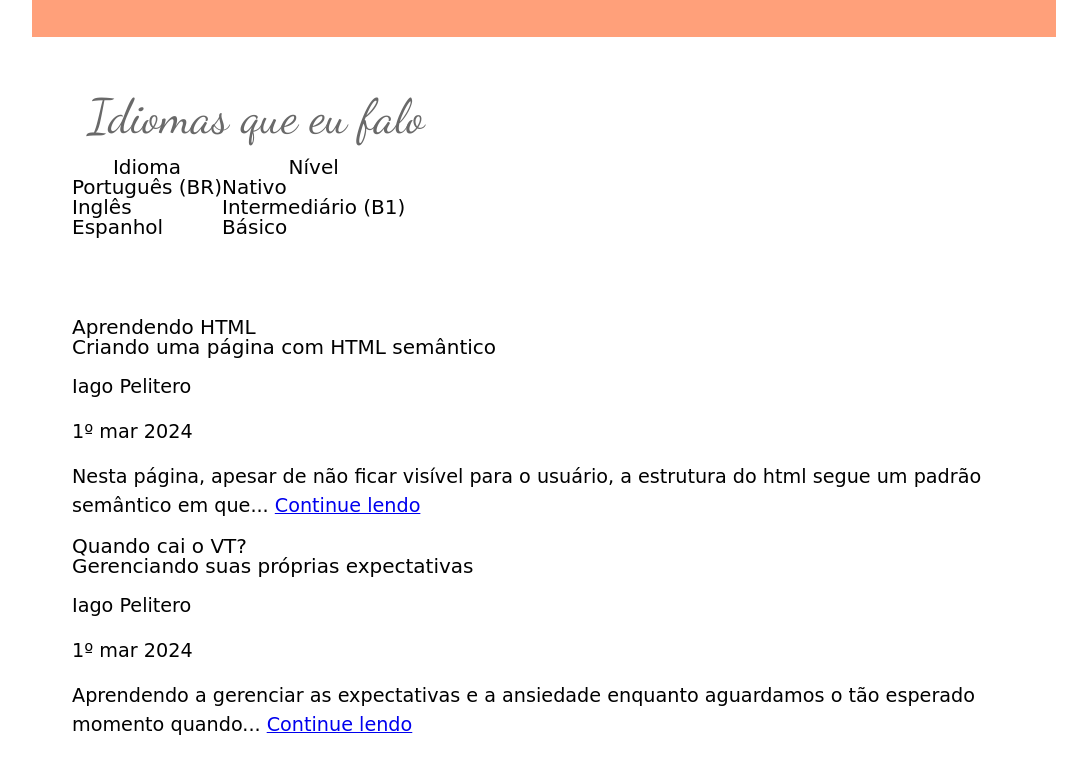
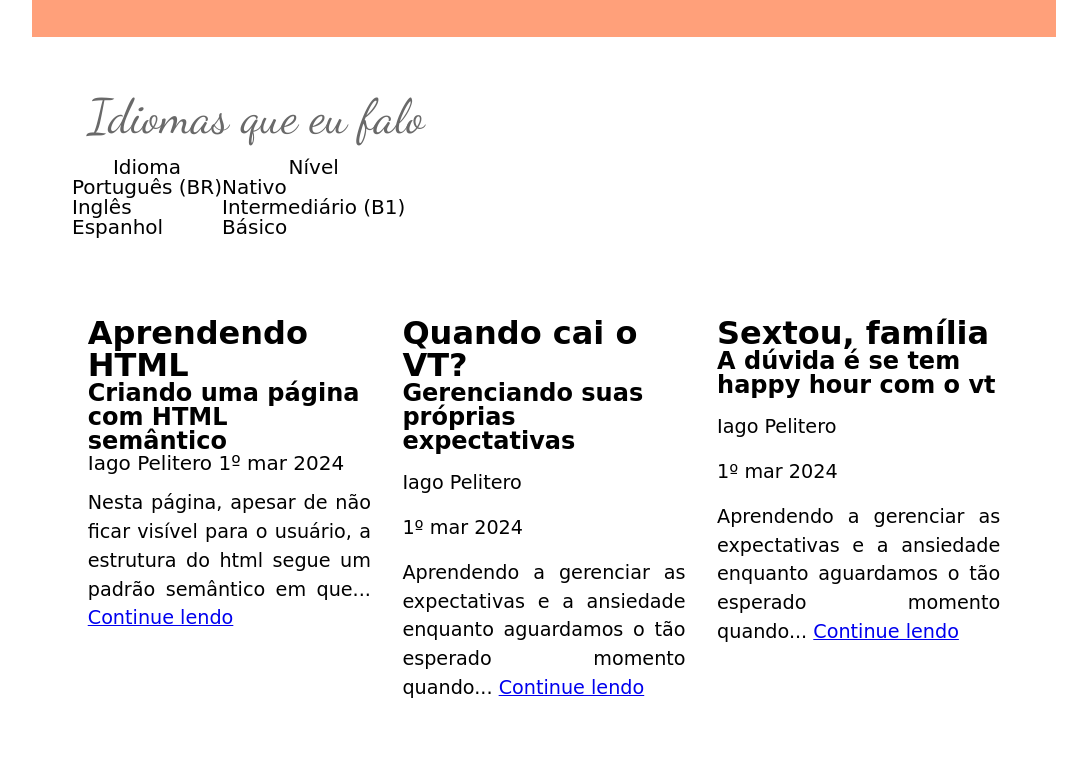
Before and after one commit to IagoPelitero/meu_curriculo, a plain HTML site: page index.html in a window 1280 px wide. Shown: the part 3215-3989 px from the top of the page, without its empty margins (96-1183 px from the left). Drawn offline with Linux system fonts and the light colour scheme; a web font is replaced by a local one.

Commit message:
presta mais atencao

```diff
--- a/index.html
+++ b/index.html
@@ -182,8 +182,8 @@
             <header>
                 <h1>Aprendendo HTML</h1>
                 <h2>Criando uma página com HTML semântico</h2>
-                <p>Iago Pelitero</p>
-                <p>1º mar 2024</p>
+                <span>Iago Pelitero</span>
+                <span>1º mar 2024</span>
             </header>
             <p>Nesta página, apesar de não ficar visível para o usuário, a estrutura do html segue um padrão semântico em que... <span><a href="#soft_skills">Continue lendo</a></span></p>
         </article>
@@ -197,9 +197,29 @@
             </header>
             <p>Aprendendo a gerenciar as expectativas e a ansiedade enquanto aguardamos o tão esperado momento quando... <span><a href="#hard_skills">Continue lendo</a></span></p>
         </article>
+        <article>
+            <header>
+                <h1>Sextou, família</h1>
+                <h2>A dúvida é se tem happy hour com o vt</h2>
+                <p>Iago Pelitero</p>
+                <p>1º mar 2024</p>
+            </header>
+            <p>Aprendendo a gerenciar as expectativas e a ansiedade enquanto aguardamos o tão esperado momento quando... <span><a href="#hard_skills">Continue lendo</a></span></p>
+        </article>
 
 
     </section>
+    <style>
+        blockquote:before,
+        q:before{
+            content: '<';
+        }
+
+        blockquote:after,
+        q:after{
+            content: '>';
+        }
+    </style>
 
 </body>
 
--- a/reset.css
+++ b/reset.css
@@ -26,16 +26,17 @@ time, mark, audio, video {
 /* HTML5 display-role reset for older browsers */
 article, aside, details, figcaption, figure,
 footer, header, hgroup, menu, nav, section {
-	display: block;
+	display: block; /* faz com que os elementos se comportem como "blocos cheios, opando 100% da largura disponível do elemento pai*/
+	/*Alguns elementos tem display: inline (a, img, spam)*/
 }
 body {
-	line-height: 1;
+	line-height: 1; /*altura da linha: 1 (espaço padrão)*/
 }
 ol, ul {
-	list-style: none;
+	list-style: none; /* estilo da lista (marcadores): nenhum */
 }
 blockquote, q {
-	quotes: none;
+	quotes: none; /* marcas de citação: nenhuma*/
 }
 blockquote:before, blockquote:after,
 q:before, q:after {
@@ -43,6 +44,6 @@ q:before, q:after {
 	content: none;
 }
 table {
-	border-collapse: collapse;
-	border-spacing: 0;
+	border-collapse: collapse; /*determina se as bordas da tabela serão individualizadas (separate) ou compartilhada (collapse)*/
+	border-spacing: 0;/*espaçamento entre as bordas: 0*/
 }
--- a/style.css
+++ b/style.css
@@ -51,6 +51,31 @@ section#idioma {
     background-color: lightseagreen;
 }
 
+section#tecnologias {
+    display: flex;
+    justify-content:space-around;
+}
+
+/*combinadores*/
+
+article h1 { /*h1 descendente a article*/
+    font-size: 2rem;
+    font-weight: bold; /*bold = 700*/
+}
+
+article h2 { /*h2 descendente a article*/
+    font-size: 1.5rem;
+    font-weight: 600;/*demi-bold (quase negrito)*/
+}
+
+article p {
+    text-align: justify;
+}
+
+article {
+    width: 30%;
+}
+
 .titulo-secao{
     font-family: "Dancing Script", cursive;
     color: dimgray;
```
